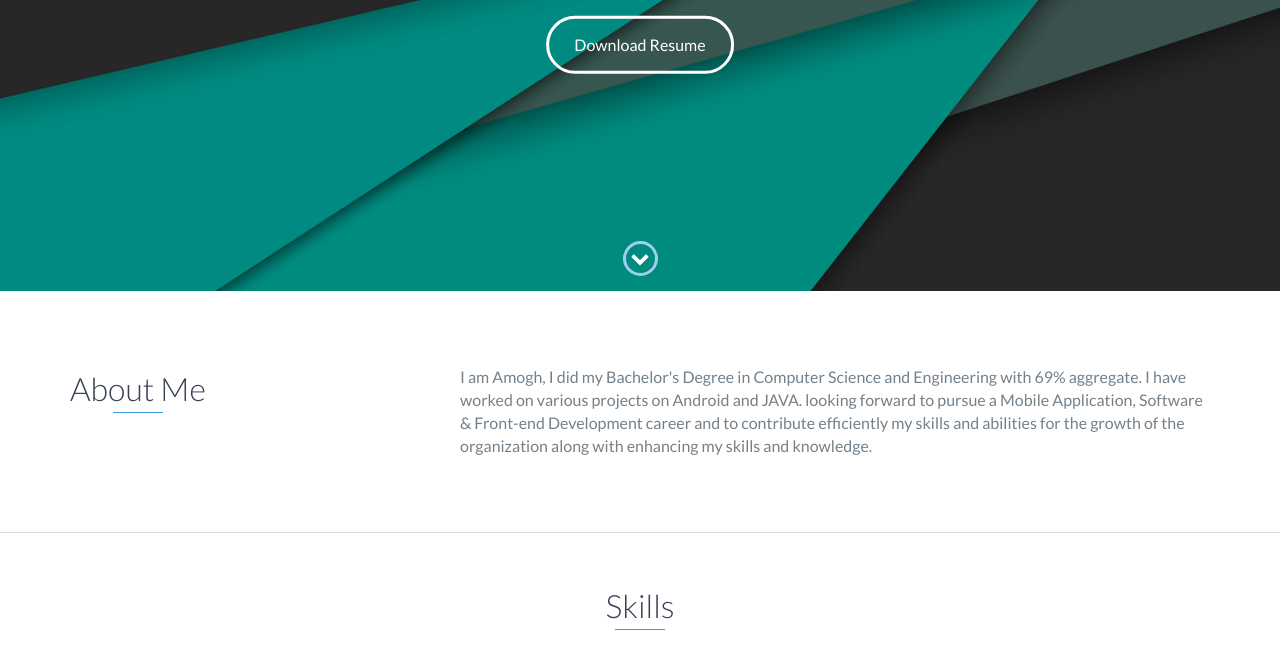
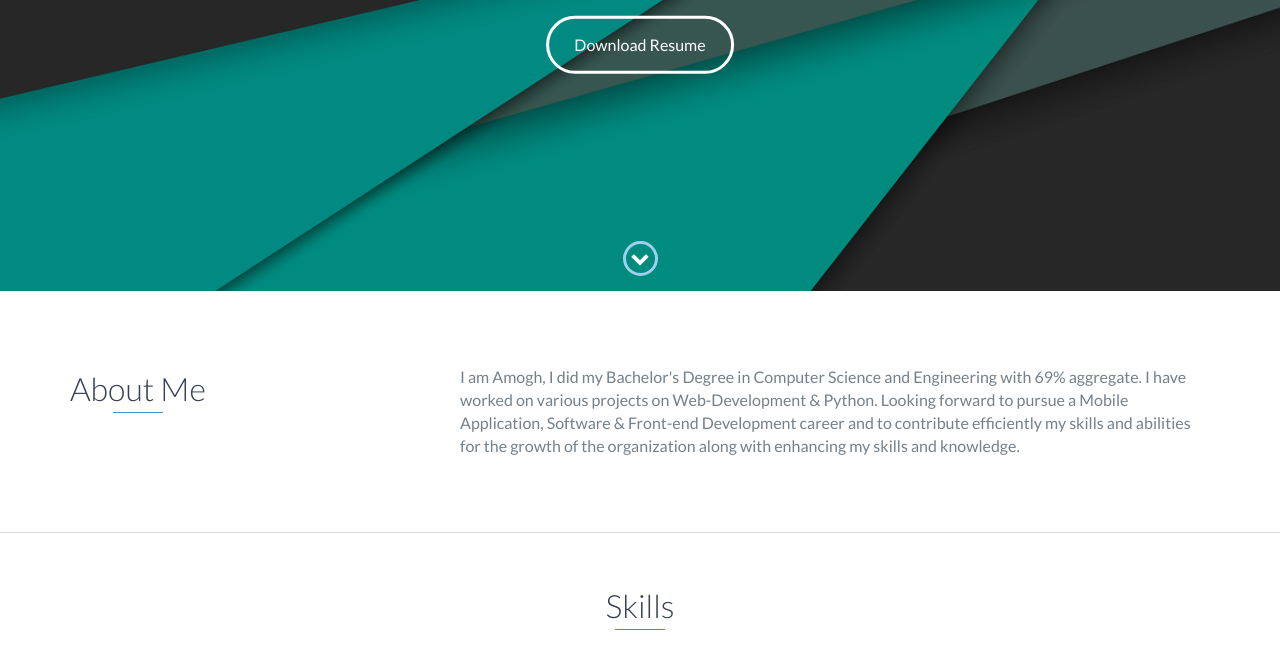
Before and after one commit to amoghtripathi/amoghtripathi.github.io, a website: page index.html in a window 1280 px wide. Shown: the part 509-1163 px from the top of the page. Drawn offline with nearby package versions, Linux system fonts and the light colour scheme.

Commit message:
Update index.html

```diff
--- a/index.html
+++ b/index.html
@@ -72,7 +72,7 @@
                 </div>
                 <div class="col-md-8">
                     <p>
-                        I am Amogh, I did my Bachelor's Degree in Computer Science and Engineering with 69% aggregate. I have worked on various projects on Android and JAVA. looking forward to pursue a Mobile Application, Software & Front-end Development career and to contribute efficiently my skills and abilities for the growth of the organization along with enhancing my skills and knowledge.
+                        I am Amogh, I did my Bachelor's Degree in Computer Science and Engineering with 69% aggregate. I have worked on various projects on Web-Development & Python. Looking forward to pursue a Mobile Application, Software & Front-end Development career and to contribute efficiently my skills and abilities for the growth of the organization along with enhancing my skills and knowledge.
 					</p>
                 </div>
             </div>
```
